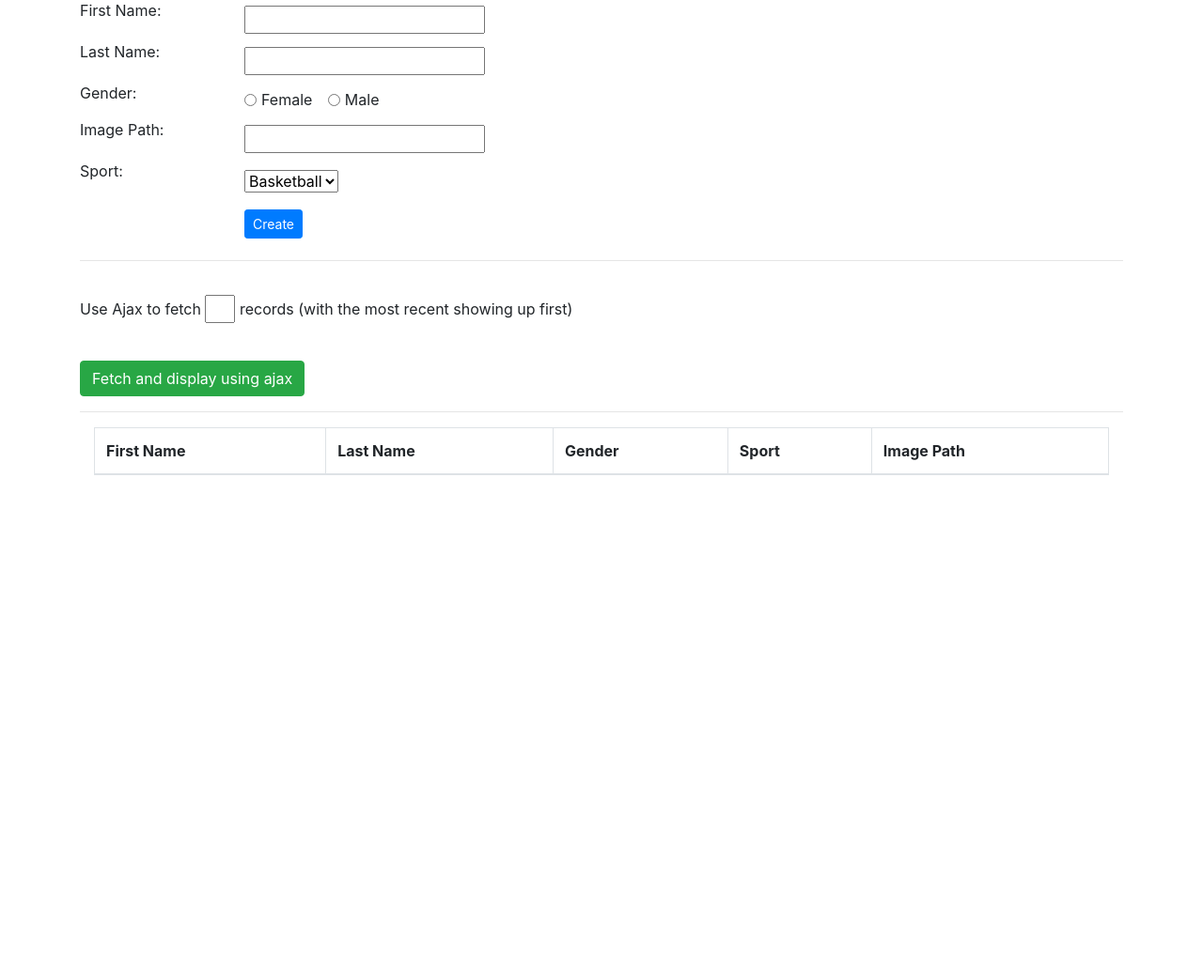
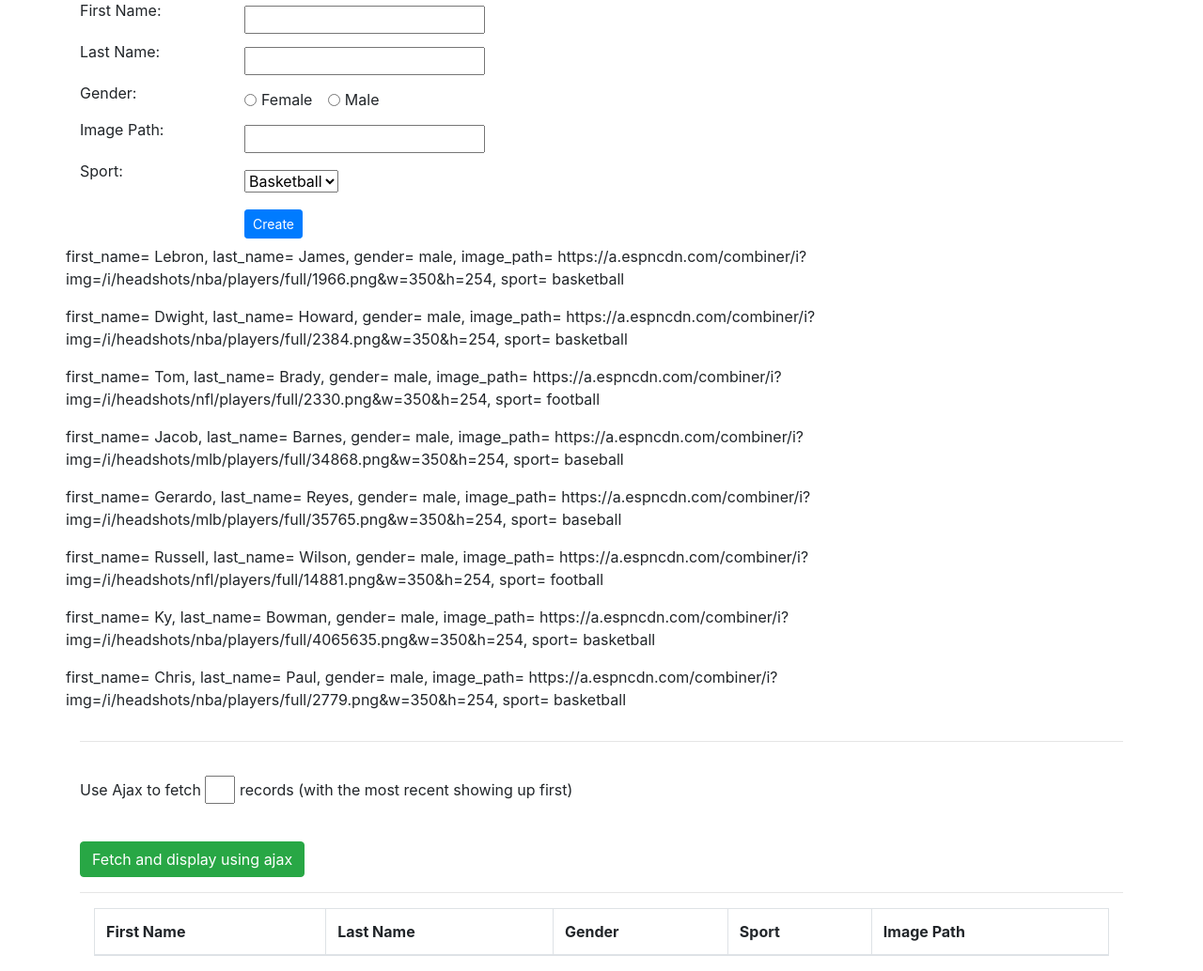
Before and after one commit to kellikells/ajax_search, a Django app: template apps/search_app/templates/search_app/index.html in a window 1280 px wide. Shown: the part 77-1111 px from the top of the page at 94% size. Before the commit the page ends 583 px from the top, so only its background shows below. Run offline with Django 3.2, Linux system fonts and the light colour scheme; the template is opened without the code that fills it: values that come from a table or form of the project are taken from there, others are empty; data comes from the database, SQL or seed files in the repository; both versions use the stored data as it was after the commit; parts of the project's set-up code (start-up, migrations or seed data) failed here and were passed over; some libraries are stand-ins or nearby versions.

Commit message:
C:/Users/kelli/Git/show route with ajax is working, table ng, table displays users depending on input amount

```diff
--- a/ajax_search/urls.py
+++ b/ajax_search/urls.py
@@ -4,7 +4,7 @@
 
 urlpatterns = [
 
-    url(r'^search/', include('apps.search_app.urls')),
+    url(r'^', include('apps.search_app.urls')),
 
 
 ]
--- a/apps/search_app/models.py
+++ b/apps/search_app/models.py
@@ -5,6 +5,21 @@
 import re
 # for validating an Email
 regex = '^[a-z0-9]+[\._]?[a-z0-9]+[@]\w+[.]\w{2,3}$'
+
+# ------------------------------------------
+class UserManager(models.Manager):
+    def basic_validator(self, postData):
+        errors = {}
+        if len(postData['first_name']) < 1:
+            errors['enter a first name'] = "Enter a first name"
+        if len(postData['last_name']) < 1:
+            errors['enter a last name'] = "Enter a last name"
+        if len(postData['sport']) < 1:
+            errors['please choose a sport'] = "Please choose a sport"
+        if not (postData['first_name']).isalpha() or not (postData['last_name']).isalpha():
+            errors['Name only include letters'] = "Name only include letters"
+        return errors
+
 
 # ------------------------------------------
 class User(models.Model):
@@ -16,6 +31,8 @@
 
     created_at = models.DateField(auto_now_add = True)
     updated_at = models.DateField(auto_now = True)
+
+    objects = UserManager()
 
     def __str__(self):
         return('first_name= ' + self.first_name + ', last_name= ' + self.last_name + ', gender= ' + self.gender + ', image_path= ' + self.image_path + ', sport= ' + self.sport)
--- a/apps/search_app/templates/search_app/index.html
+++ b/apps/search_app/templates/search_app/index.html
@@ -33,7 +33,7 @@
     <div class='container' style='margin-top: 30px;'>
         <h2 style='text-decoration: underline;'>Create a new user</h2>
 
-        <form action='/search/create/' method='post' id='createForm'>
+        <form action='/create/' method='post' id='createForm'>
             {% csrf_token %}
 
             <div class='row'>
@@ -73,9 +73,6 @@
                         <div class='col-3'><label for='image_path'>Image Path:</label></div>
                         <div class='col-9'>
 
-
-
-
                             <input name='image_path' type='text' id='image_path'>
 
                         </div>
@@ -101,22 +98,34 @@
                         <!-- <div class='col justify-content-end'> -->
                         <div class='col-9'>
 
-                            <button type='submit' class='btn btn-primary btn-sm' value='submit'>Create</button>
+                            <button id='submit-btn' type='submit' class='btn btn-primary btn-sm'
+                                value='submit'>Create</button>
 
                         </div>
                     </div>
                 </div>
 
+
+                <!-- messages for errors  -->
+                {% if errors %}
+                <div>
+                    {% for error in errors %}
+                    <p>{{ error }}</p>
+                    {% endfor %}
+                </div>
+                {% endif %}
             </div>
         </form>
         <hr>
         <!-- =============================================== -->
-        <form>
+        <form action='/show/' id='show_users' method='post'>
+            {% csrf_token %}
+
             <div class='row'>
                 <div class='col' id='records-col'>
                     Use Ajax to fetch
 
-                    <input name='num_records' type='text' id='num_records' style='width: 2rem;'>
+                    <input name='perPage' type='text' id='num_records' style='width: 2rem;'>
 
                     records (with the most recent showing up first)
                 </div>
@@ -124,9 +133,8 @@
             <div class="row">
                 <div class="col">
 
-                    <button name='num_records_btn' id='num_records_btn' class='btn btn-success'>Fetch and display using
+                    <button type='submit' class='btn btn-success'>Fetch and display using
                         ajax</button>
-
 
                 </div>
             </div>
@@ -135,8 +143,8 @@
         <hr>
         <!-- =============================================== -->
 
-        <div class='container'>
-            <table class='table table-striped table-bordered' id='table_placeholder'>
+        <div class='container' id='data_placeholder'>
+            <table class='table table-striped table-bordered' >
                 <thead>
                     <tr>
                         <th scope='row'>First Name</th>
@@ -147,60 +155,40 @@
                     </tr>
                 </thead>
                 <tbody>
+
+
+
                 </tbody>
             </table>
         </div>
     </div>
 
+    <!-- --------------------------------------------------------- -->
+
+    <script>
+
+        $('#show_users').submit(function (event) {
+            event.preventDefault()
+
+            console.log('button clicked')
+            console.log('data:' , $(this).serialize())
+            $.ajax({
+                method: 'post',
+                url: $(this).attr('action'),
+                data: $(this).serialize(),
 
 
-    <script>
-        // function submitAjaxform() {
 
-        //     console.log('submitAjaxform()')
-        //     console.log('data')
-        //     console.log($('#paginationForm').serialize())
-        //     console.log($('#paginationForm'))
+                success: function (serverResponse) {
 
-        //     $.ajax({
-        //         method: 'post',
-        //         url: $('#paginationForm').attr('action'),
-        //         data: $('#paginationForm').serialize(),
-        //         success: function (serverResponse) {
-        //             $('#table_placeholder').html(serverResponse)
-        //         }
-        //     });
-        // }
+                    console.log('serverResponse:', serverResponse)
 
-        // // timer for dateinput delay
-        // function delay(callback, ms) {
-        //     var timer = 0;
-        //     return function () {
-        //         var context = this, args = arguments;
-        //         clearTimeout(timer);
-        //         timer = setTimeout(function () {
-        //             callback.apply(context, args);
-        //         }, ms || 0);
-        //     };
-        // }
+                    $('#data_placeholder').html(serverResponse)
+                }
 
-        // // name input
-        // $('input[name=name]').keyup(function () {
-        //     submitAjaxform();
-        // });
+            })
+        })
 
-        // // dates input
-        // $('input[name=date_from], input[name=date_to]').keyup(delay(function (e) {
-        //     submitAjaxform();
-        // }, 1500));
-
-        // // page input
-        // $('a').click(function () {
-
-        //     console.log($('input[name=page_number]').val($(this).attr('data-value')))
-        //     // submitAjaxform();
-        //     return false; // prevent it from going to link
-        // })
 
     </script>
 
--- a/apps/search_app/templates/search_app/table.html
+++ b/apps/search_app/templates/search_app/table.html
@@ -5,7 +5,7 @@
     <meta charset="UTF-8">
     <meta name="viewport" content="width=device-width, initial-scale=1.0">
     <meta http-equiv="X-UA-Compatible" content="ie=edge">
-    <title>ajax_pagination</title>
+    <title>ajax_search</title>
     <!-- Bootstrap CSS -->
     <link rel="stylesheet" href="https://stackpath.bootstrapcdn.com/bootstrap/4.4.1/css/bootstrap.min.css"
         integrity="sha384-Vkoo8x4CGsO3+Hhxv8T/Q5PaXtkKtu6ug5TOeNV6gBiFeWPGFN9MuhOf23Q9Ifjh" crossorigin="anonymous">
@@ -16,7 +16,7 @@
 
 <body>
 
-    <table class="table table-striped table-bordered" id="table_placeholder">
+    <table class="table table-striped table-bordered" >
         <thead>
             <tr>
                 <th scope='row'>First Name</th>
--- a/apps/search_app/urls.py
+++ b/apps/search_app/urls.py
@@ -4,9 +4,9 @@
 urlpatterns = [
     url(r'^$', views.index),
 
-    # url(r'^/$', views.),
+    url(r'^create/$', views.create),
 
-    # url(r'^/$', views.),
+    url(r'^show/$', views.show),
 
     # url(r'^/$', views.),
 
```
Also changed, not shown: apps/search_app/views.py (+51 -0 lines), search.txt (added, +12 -0 lines), db.sqlite3. Lines whose indentation alone changed are shown as unchanged.
